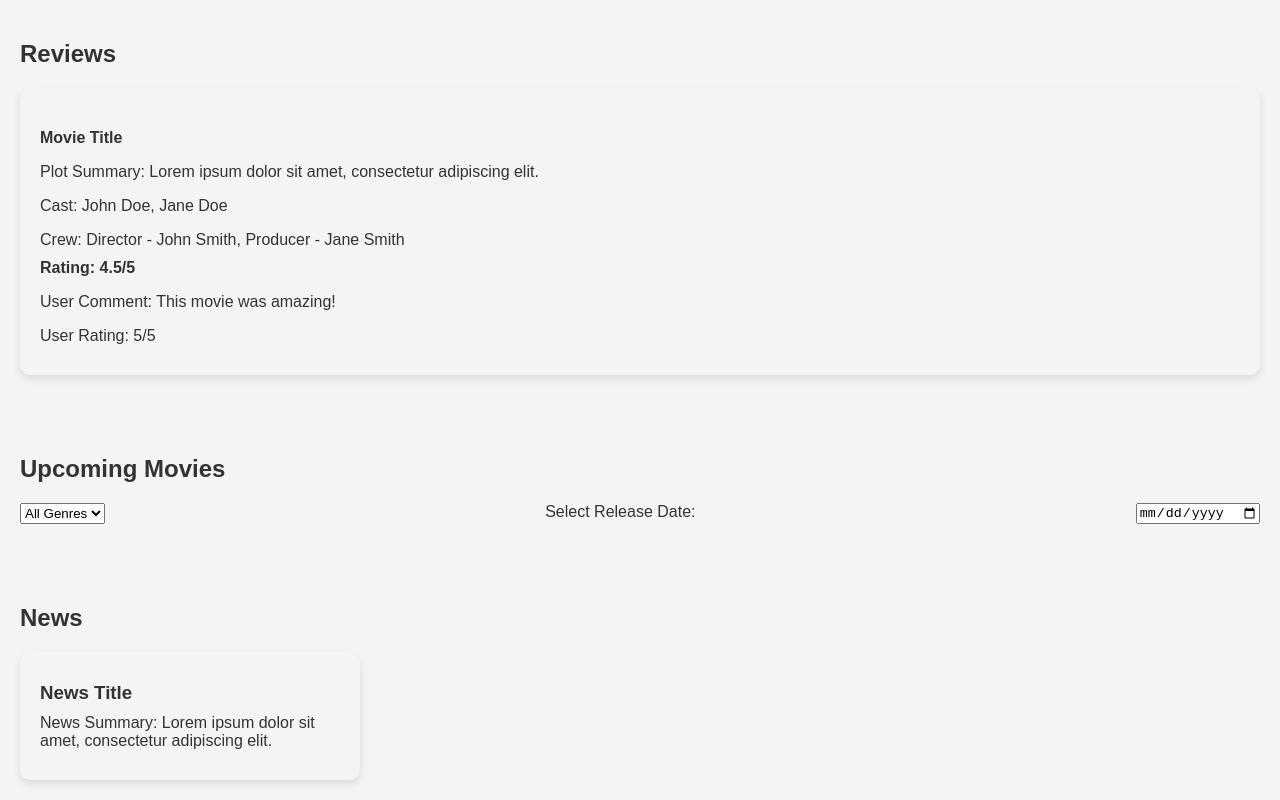
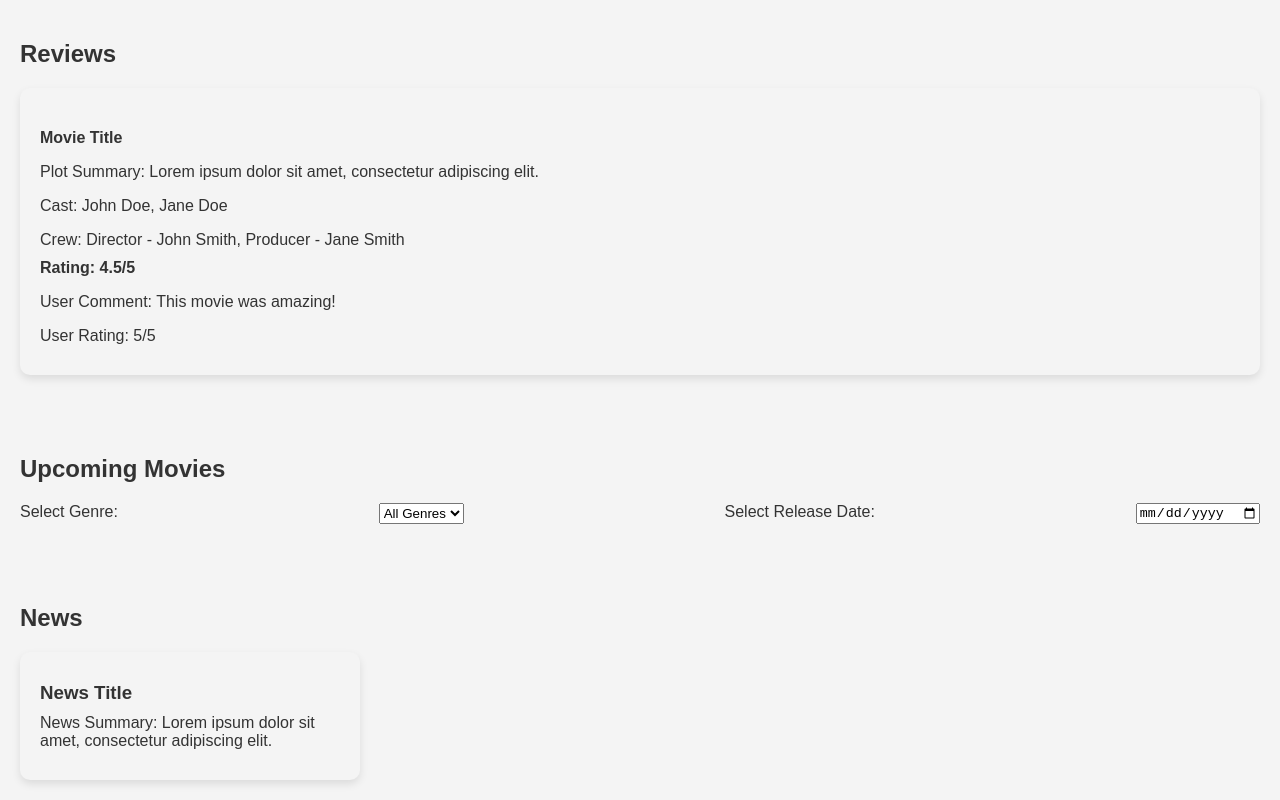
Before and after one commit to kusumadama/Movie-Reviews-Error-fixing-phind, a plain HTML site: page index.html in a window 1280 px wide. Shown: the part 406-1206 px from the top of the page. Drawn offline with Linux system fonts and the light colour scheme.

Commit message:
Fixed 1 issue

```diff
--- a/index.html
+++ b/index.html
@@ -248,6 +248,7 @@ To include a section for movie news, interviews, or behind-the-scenes content, w
         <section class="upcoming-movies-section">
             <h2>Upcoming Movies</h2>
             <div class="filter-options">
+                <label for="genre-filter">Select Genre:</label>
                 <select id="genre-filter">
                     <option value="">All Genres</option>
                     <option value="action">Action</option>
```
